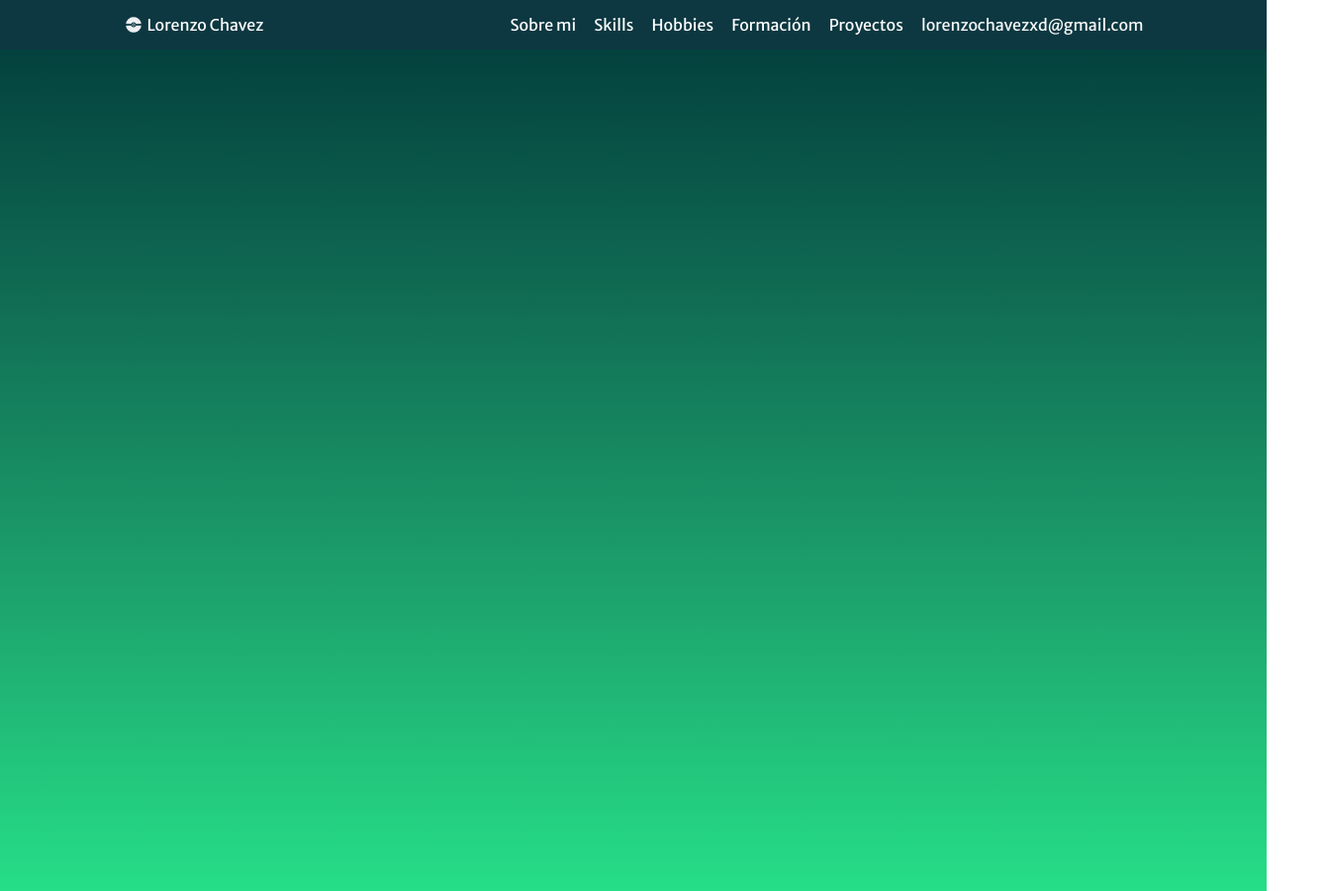
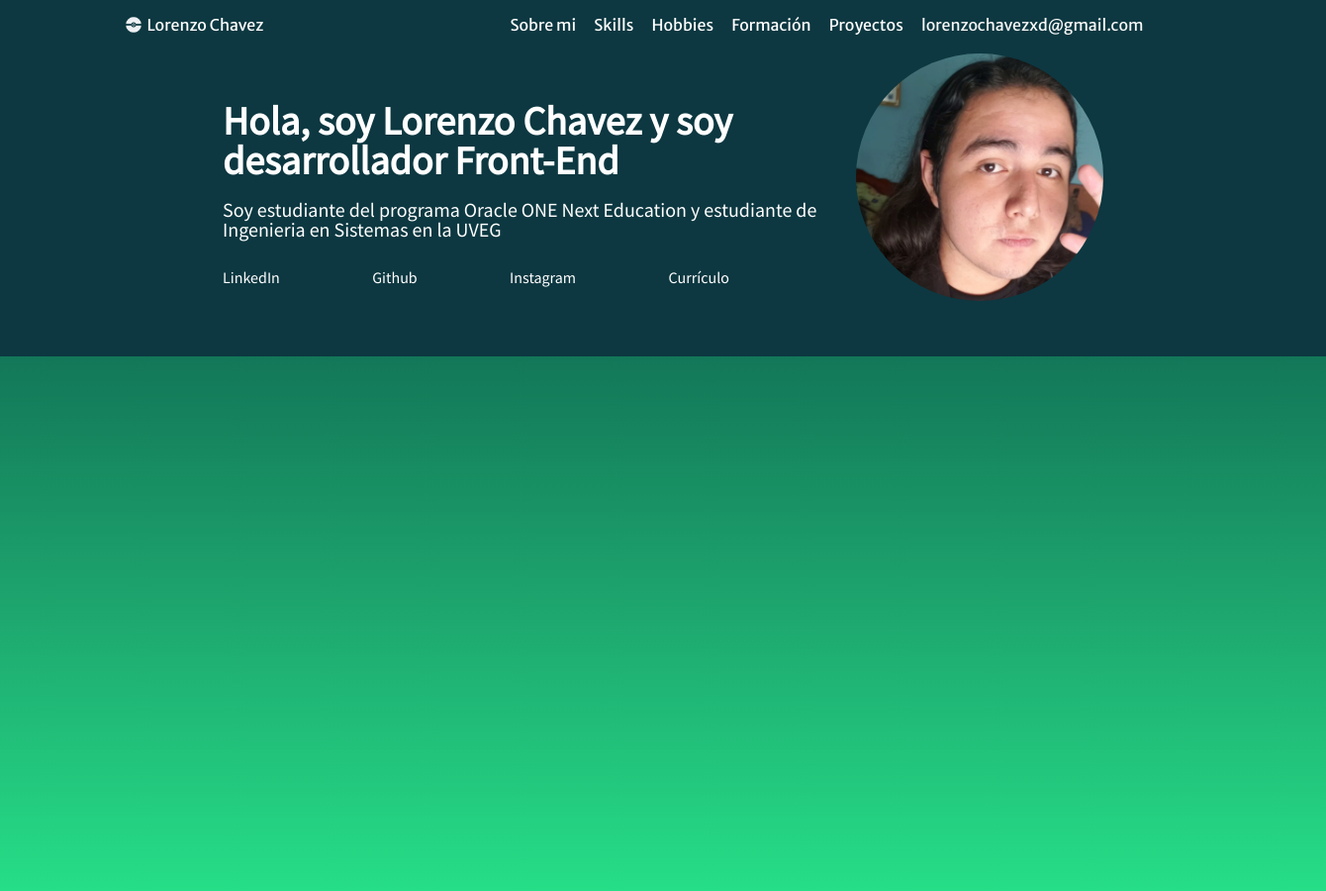
Before and after one commit to LNS45/Portafolio-Challenge-Two-G4, a plain HTML site: page index.html in a window 1280 px wide. Shown: the whole page at 99% size, 1340 px wide, since content can reach past the window. Drawn offline with Linux system fonts and the light colour scheme.

Commit message:
Creacion y estilo de la seccion conoceme

```diff
--- /dev/null
+++ b/assets/css/conoceme/conoceme-circulo.css
@@ -0,0 +1,3 @@
+.conoceme__circulo{
+
+}
--- /dev/null
+++ b/assets/css/conoceme/conoceme-foto.css
@@ -0,0 +1,5 @@
+.conoceme__foto{
+    width: 250px;
+    border-radius: 100%;
+    height: 250px;
+}
--- /dev/null
+++ b/assets/css/conoceme/conoceme-link.css
@@ -0,0 +1,4 @@
+.conoceme__link{
+    color: white;
+    text-decoration: none;
+}
--- /dev/null
+++ b/assets/css/conoceme/conoceme-list.css
@@ -0,0 +1,5 @@
+.conoceme__list{
+    display: flex;
+    width: 80%;
+    justify-content: space-between;
+}
--- /dev/null
+++ b/assets/css/conoceme/conoceme-parrafo.css
@@ -0,0 +1,4 @@
+.conoceme__parrafo{
+    font-size: 20px;
+    margin-bottom: 30px;
+}
--- /dev/null
+++ b/assets/css/conoceme/conoceme-title.css
@@ -0,0 +1,6 @@
+.conoceme__title{
+    color: var(--fuente-clara);
+    font-weight: 1000;
+    font-size: 40px;
+    margin-bottom: 20px;
+}
--- /dev/null
+++ b/assets/css/conoceme/conoceme.css
@@ -0,0 +1,9 @@
+.conoceme{
+    display: flex;
+    justify-content: center;
+    align-items: center;
+    width: 100%;
+    height: 300px;
+    background-color: var(--fondo-verde-semioscuro);
+    padding: 30px;
+}
--- /dev/null
+++ b/contenedor.css
@@ -0,0 +1,6 @@
+.contenedor{
+    font-family: var(--source);
+    color: white;
+    margin-top: 30px;
+    width: 50%;
+}
--- a/index.html
+++ b/index.html
@@ -13,6 +13,15 @@
     <link rel="stylesheet" href="/assets/css/menu/menu-list.css">
     <link rel="stylesheet" href="/assets/css/menu/menu-item.css">
     <link rel="stylesheet" href="/assets/css/menu/menu-link.css">
+    <link rel="stylesheet" href="/contenedor.css">
+    <link rel="stylesheet" href="/assets/css/conoceme/conoceme.css">
+    <link rel="stylesheet" href="/assets/css/conoceme/conoceme-title.css">
+    <link rel="stylesheet" href="/assets/css/conoceme/conoceme-title.css">
+    <link rel="stylesheet" href="/assets/css/conoceme/conoceme-parrafo.css">
+    <link rel="stylesheet" href="/assets/css/conoceme/conoceme-list.css">
+    <link rel="stylesheet" href="/assets/css/conoceme/conoceme-link.css">
+    <link rel="stylesheet" href="/assets/css/conoceme/conoceme-item.css">
+    <link rel="stylesheet" href="/assets/css/conoceme/conoceme-foto.css">
     <title>Mi Portafolio | Front-End </title>
 </head>
 <body>
@@ -27,6 +36,21 @@
                 <li class="menu__item"><a href="#" class="menu__link resaltado">lorenzochavezxd@gmail.com</a></li>
             </ul>
     </section>
+    <section class="conoceme">
+        <div class="contenedor">
+                <h1 class="conoceme__title">Hola, soy Lorenzo Chavez y soy desarrollador Front-End</h1>
+                <p class="conoceme__parrafo">Soy estudiante del programa Oracle ONE Next Education y estudiante de Ingenieria en Sistemas en la UVEG</p>
+                <ul class="conoceme__list">
+                    <li class="conoceme__item"><a href="#" class="conoceme__link">LinkedIn</a></li>
+                    <li class="conoceme__item"><a href="#" class="conoceme__link">Github</a></li>
+                    <li class="conoceme__item"><a href="#" class="conoceme__link">Instagram</a></li>
+                    <li class="conoceme__item"><a href="#" class="conoceme__link">Currículo</a></li>
+                </ul>
+        </div>
+        <div class="conoceme__circulo">
+            <img src="/assets/images/foto.jpg" alt="Foto de presentacion" class="conoceme__foto">
+        </div>
+    </section>
 
 
 
```
Also changed, not shown: assets/css/conoceme/conoceme-item.css (added), assets/images/foto.jpg (added). Lines whose indentation alone changed are shown as unchanged.
